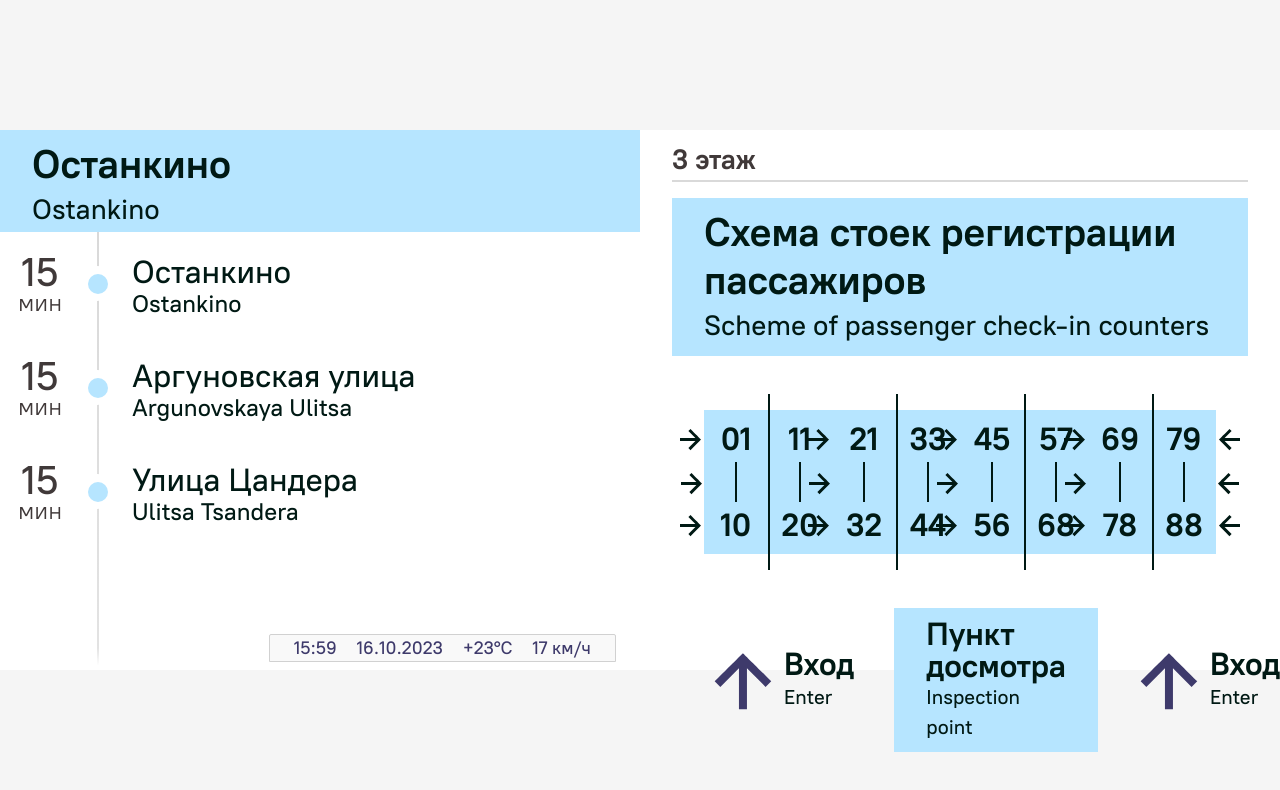
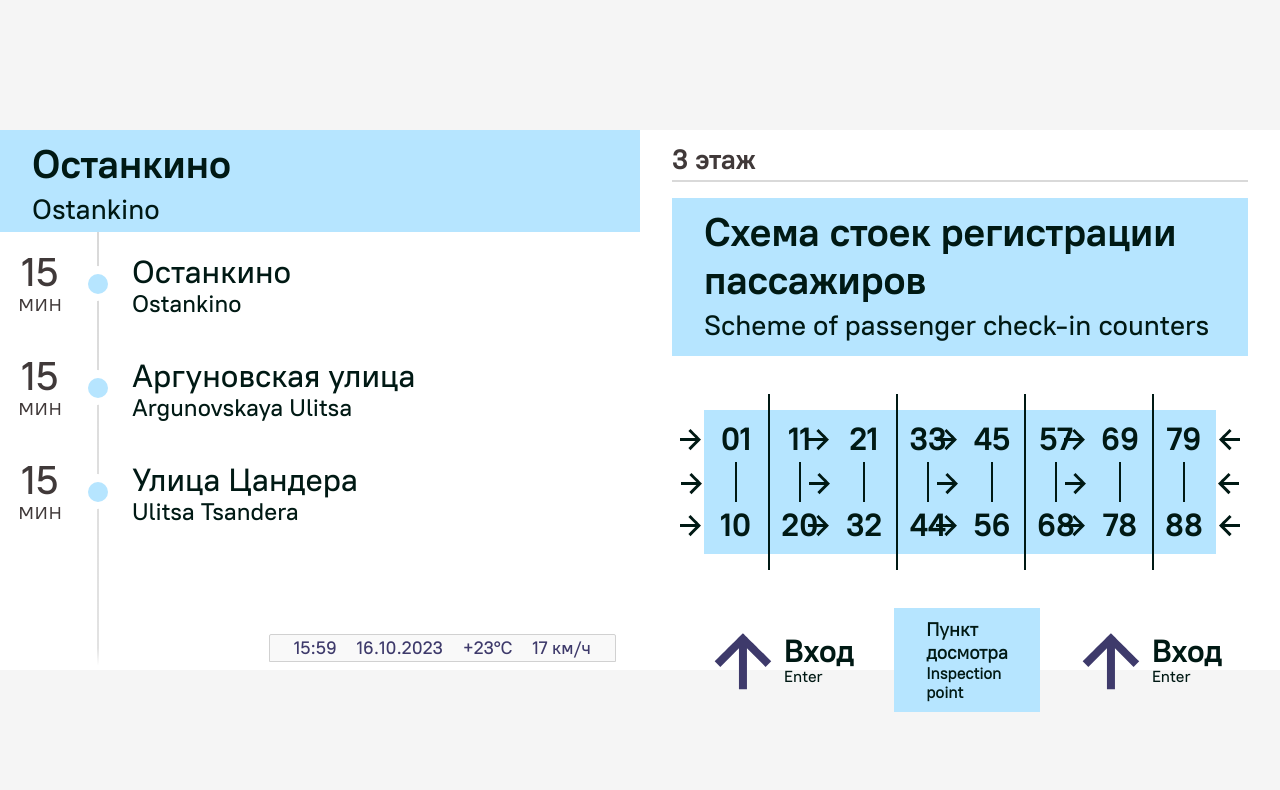
Before and after one commit to heropaster/taskLayout, a React (Vite) app: page / in a window 1280 px wide. Shown: the top 790 px of the page. Built offline with nearby package versions, Linux system fonts and the light colour scheme.

Commit message:
content change

```diff
--- a/src/components/Content/Content.scss
+++ b/src/components/Content/Content.scss
@@ -22,76 +22,3 @@
 		color: #334743;
 	}
 }
-.pulkovo__content {
-	table {
-		border-collapse: collapse;
-		thead {
-			border-bottom: 2px solid #334743;
-			th {
-				padding-left: 8px;
-				font-size: 20px;
-				height: 40px;
-				font-family: var(--medium);
-				font-weight: 500;
-				line-height: 100%;
-				color: #334743;
-				text-align: left;
-				&:nth-child(5) {
-					text-align: center;
-					padding-bottom: 14px;
-				}
-			}
-		}
-		tbody {
-			max-height: 442px;
-			tr {
-				max-height: 64px;
-				height: 64px;
-				border-top: 1px solid #d9d9d9;
-			}
-			td {
-				max-width: 304px;
-				max-height: 64px;
-				line-height: 100%;
-				color: #001914;
-				width: max-content;
-				padding: 8px;
-				font-size: 26px;
-				font-family: var(--medium);
-				font-weight: 500;
-				&.flight__time {
-					width: 80px;
-					font-family: var(--bold);
-					font-weight: 700;
-				}
-				&.flight__number {
-					padding: 13px 8px;
-					width: 120px;
-					div {
-						background: #b6e5ff;
-						color: #000;
-						font-family: var(--bold);
-						font-weight: 700;
-					}
-				}
-				&.flight__direction {
-					font-size: 30px;
-					padding: 0 8px;
-				}
-				&.flight__company {
-					width: 160px;
-				}
-				&.flight__airplane-type {
-					text-align: center;
-					width: 100px;
-					font-family: var(--bold);
-					font-weight: 700;
-				}
-				&.flight__status {
-					width: 180px;
-					font-size: 22px;
-				}
-			}
-		}
-	}
-}
--- a/src/components/Content/Content.tsx
+++ b/src/components/Content/Content.tsx
@@ -1,13 +1,12 @@
 import React, { useEffect, useState } from "react";
+
 import { Reception } from "../Reception/Reception";
+import { Table } from "../Table/Table";
 
 import "./Content.scss";
-
 import content from "../../data/contentData.json";
 import outData from "../../data/pulkovoOut.json";
 import inData from "../../data/pulkovoIn.json";
-import departure from "../../assets/icons/departure.svg";
-import arrival from "../../assets/icons/arrival.svg";
 
 interface ContentProps {
 	type: string;
@@ -15,22 +14,27 @@ interface ContentProps {
 
 export const Content: React.FC<ContentProps> = ({ type }) => {
 	const [currentScreen, setCurrentScreen] = useState("DEPARTURE");
-	const [currentTable, setCurrentTable] = useState(
-		currentScreen === "DEPARTURE" ? outData.contents : inData.contents
-	);
-	const [isRegistration, setIsRegistration] = useState(true);
+	const [currentTable, setCurrentTable] = useState(outData.contents);
+	// const [isRegistration, setIsRegistration] = useState(false);
+	const [displayType, setDisplayType] = useState("table");
 
-	const interval = setInterval(() => {
-		if (currentScreen === "DEPARTURE") {
-			setCurrentScreen("ARRIVAL");
-		} else if(currentScreen === 'ARRIVAL') setCurrentScreen("DEPARTURE");
-		clearInterval(interval);
-	}, 10000);
 	useEffect(() => {
-		if (currentScreen === "DEPARTURE") {
-			setCurrentTable(outData.contents);
-		} else setCurrentTable(inData.contents);
-	}, [currentScreen]);
+		setTimeout(() => {
+			if (displayType === "table") {
+				if (currentScreen === "DEPARTURE") {
+					setCurrentScreen("ARRIVAL");
+					setCurrentTable(inData.contents);
+				} else {
+					setCurrentScreen("DEPARTURE");
+					setCurrentTable(outData.contents);
+				}
+
+				setDisplayType("reception");
+			} else {
+				setDisplayType("table");
+			}
+		}, 3000);
+	}, [displayType]);
 
 	switch (type) {
 		case "img": {
@@ -47,54 +51,11 @@ export const Content: React.FC<ContentProps> = ({ type }) => {
 		case "PULKOVO": {
 			return (
 				<div className="display__info display__info--pulkovo">
-					{isRegistration ? <Reception />: (<><div className="pulkovo__header">
-						{currentScreen === "DEPARTURE" && (
-							<>
-								<img src={departure} alt="departure" />
-								<h3>Вылеты</h3>
-							</>
-						)}
-						{currentScreen === "ARRIVAL" && (
-							<>
-								<img src={arrival} alt="arrival" />
-								<h3>Прилёты</h3>
-							</>
-						)}
-
-					</div>
-					<div className="pulkovo__content">
-						<table>
-							<thead>
-								<tr>
-									<th>Время</th>
-									<th>Рейс</th>
-									<th>Направление</th>
-									<th>Авиакомпания</th>
-									<th>Тип самолёта</th>
-									<th>Статус</th>
-								</tr>
-							</thead>
-							<tbody>
-								{currentTable.map((row, index) => (
-									<tr key={index} className="flight">
-										<td className="flight__time">{row.time}</td>
-										<td className="flight__number">
-											<div>
-												<span>{row.flightNumber}</span>
-											</div>
-										</td>
-										<td className="flight__direction">{row.direction}</td>
-										<td className="flight__company">{row.company}</td>
-										<td className="flight__airplane-type">
-											{row.airplaneType}
-										</td>
-										<td className="flight__status">{row.status}</td>
-									</tr>
-								))}
-							</tbody>
-						</table>
-					</div></>) }
-
+					{displayType === "table" ? (
+						<Table table={currentTable} screen={currentScreen} />
+					) : (
+						<Reception />
+					)}
 				</div>
 			);
 		}
--- a/src/components/Reception/Reception.scss
+++ b/src/components/Reception/Reception.scss
@@ -64,13 +64,13 @@
 			width: 450px;
 			background: #b6e5ff;
 			padding: 10px 32px;
-			h3 {
+			.ru {
 				font-family: var(--bold);
 				font-weight: 700;
 				font-size: 32px;
 				line-height: 100%;
 			}
-			h4 {
+			.eng {
 				font-family: var(--medium);
 				font-size: 20px;
 				font-weight: 500;
--- a/src/components/Reception/Reception.tsx
+++ b/src/components/Reception/Reception.tsx
@@ -31,10 +31,10 @@ export const Reception = () => {
 				<div className="content__foter">
 					<div className="enter">
 						<img src={arrow} alt="enter direction" className="enter__arrow" />
-						<p className="enter__text">
-							<h3>Вход</h3>
-							<h4>Enter</h4>
-						</p>
+						<div className="enter__text">
+							<p className="ru">Вход</p>
+							<p className="eng">Enter</p>
+						</div>
 					</div>
 					<div className="inspection">
 						<h3>Пункт досмотра</h3>
@@ -42,10 +42,10 @@ export const Reception = () => {
 					</div>
 					<div className="enter">
 						<img src={arrow} alt="enter direction" className="enter__arrow" />
-						<p className="enter__text">
-							<h3>Вход</h3>
-							<h4>Enter</h4>
-						</p>
+						<div className="enter__text">
+							<p className="ru">Вход</p>
+							<p className="eng">Enter</p>
+						</div>
 					</div>
 				</div>
 			</div>
--- /dev/null
+++ b/src/components/Table/Table.scss
@@ -0,0 +1,71 @@
+table {
+	border-collapse: collapse;
+	thead {
+		border-bottom: 2px solid #334743;
+		th {
+			padding-left: 8px;
+			font-size: 20px;
+			height: 40px;
+			font-family: var(--medium);
+			font-weight: 500;
+			line-height: 100%;
+			color: #334743;
+			text-align: left;
+			&:nth-child(5) {
+				text-align: center;
+				padding-bottom: 14px;
+			}
+		}
+	}
+	tbody {
+		max-height: 442px;
+		tr {
+			max-height: 64px;
+			height: 64px;
+			border-top: 1px solid #d9d9d9;
+		}
+		td {
+			max-width: 304px;
+			max-height: 64px;
+			line-height: 100%;
+			color: #001914;
+			width: max-content;
+			padding: 8px;
+			font-size: 26px;
+			font-family: var(--medium);
+			font-weight: 500;
+			&.flight__time {
+				width: 80px;
+				font-family: var(--bold);
+				font-weight: 700;
+			}
+			&.flight__number {
+				padding: 13px 8px;
+				width: 120px;
+				div {
+					background: #b6e5ff;
+					color: #000;
+					font-family: var(--bold);
+					font-weight: 700;
+				}
+			}
+			&.flight__direction {
+				font-size: 30px;
+				padding: 0 8px;
+			}
+			&.flight__company {
+				width: 160px;
+			}
+			&.flight__airplane-type {
+				text-align: center;
+				width: 100px;
+				font-family: var(--bold);
+				font-weight: 700;
+			}
+			&.flight__status {
+				width: 180px;
+				font-size: 22px;
+			}
+		}
+	}
+}
--- /dev/null
+++ b/src/components/Table/Table.tsx
@@ -0,0 +1,64 @@
+import React from "react";
+import departure from "../../assets/icons/departure.svg";
+import "./Table.scss";
+import arrival from "../../assets/icons/arrival.svg";
+interface TableProps {
+	table: {
+		time: string;
+		direction: string;
+		flightNumber: string;
+		status: string;
+		company: string;
+		airplaneType: string;
+	}[];
+	screen: string;
+}
+export const Table: React.FC<TableProps> = ({ table, screen }) => {
+	return (
+		<>
+			<div className="pulkovo__header">
+				{screen === "DEPARTURE" && (
+					<>
+						<img src={departure} alt="departure" />
+						<h3>Вылеты</h3>
+					</>
+				)}
+				{screen === "ARRIVAL" && (
+					<>
+						<img src={arrival} alt="arrival" />
+						<h3>Прилёты</h3>
+					</>
+				)}
+			</div>
+			<div className="pulkovo__content"></div>
+			<table>
+				<thead>
+					<tr>
+						<th>Время</th>
+						<th>Рейс</th>
+						<th>Направление</th>
+						<th>Авиакомпания</th>
+						<th>Тип самолёта</th>
+						<th>Статус</th>
+					</tr>
+				</thead>
+				<tbody>
+					{table.map((row, index) => (
+						<tr key={index} className="flight">
+							<td className="flight__time">{row.time}</td>
+							<td className="flight__number">
+								<div>
+									<span>{row.flightNumber}</span>
+								</div>
+							</td>
+							<td className="flight__direction">{row.direction}</td>
+							<td className="flight__company">{row.company}</td>
+							<td className="flight__airplane-type">{row.airplaneType}</td>
+							<td className="flight__status">{row.status}</td>
+						</tr>
+					))}
+				</tbody>
+			</table>
+		</>
+	);
+};
```
